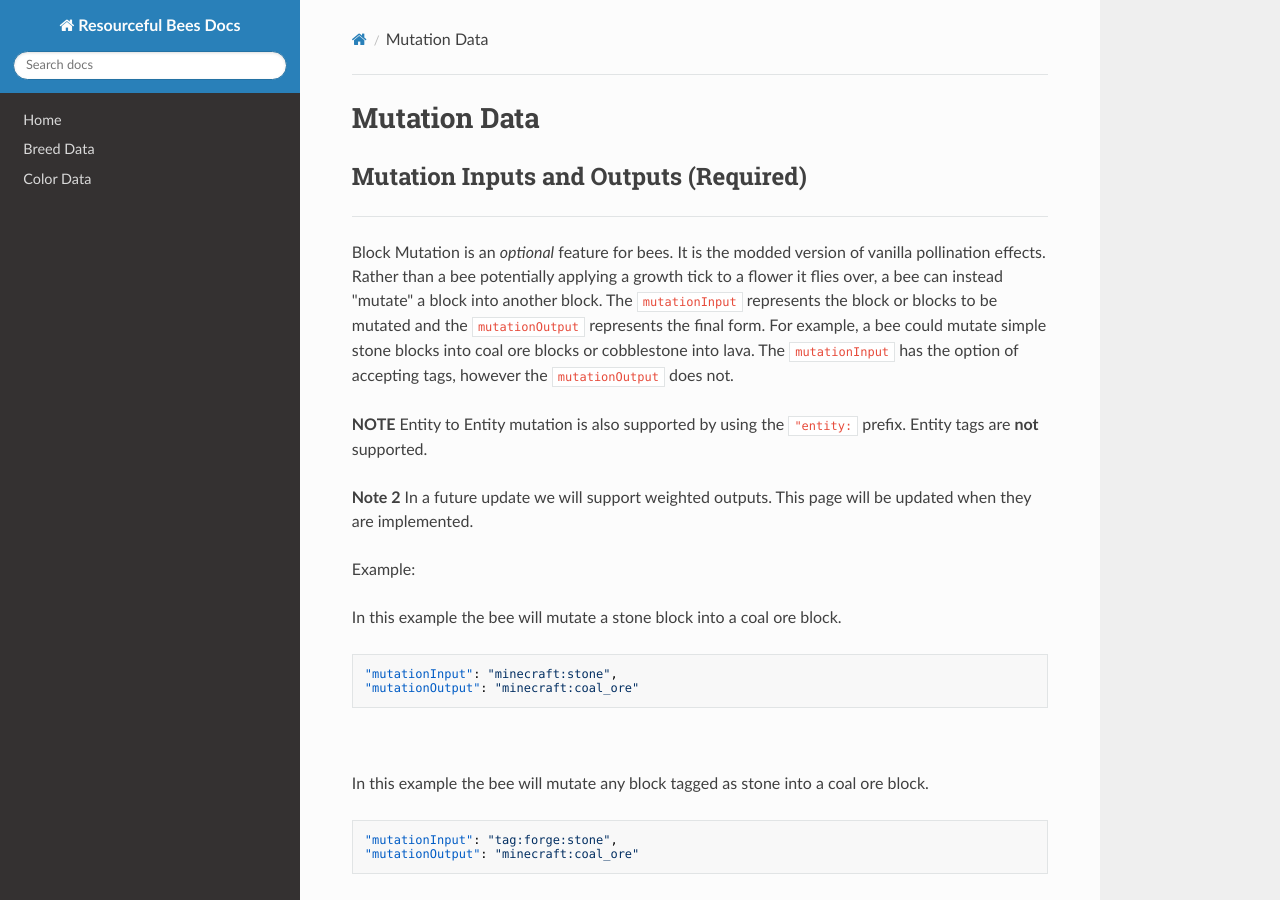
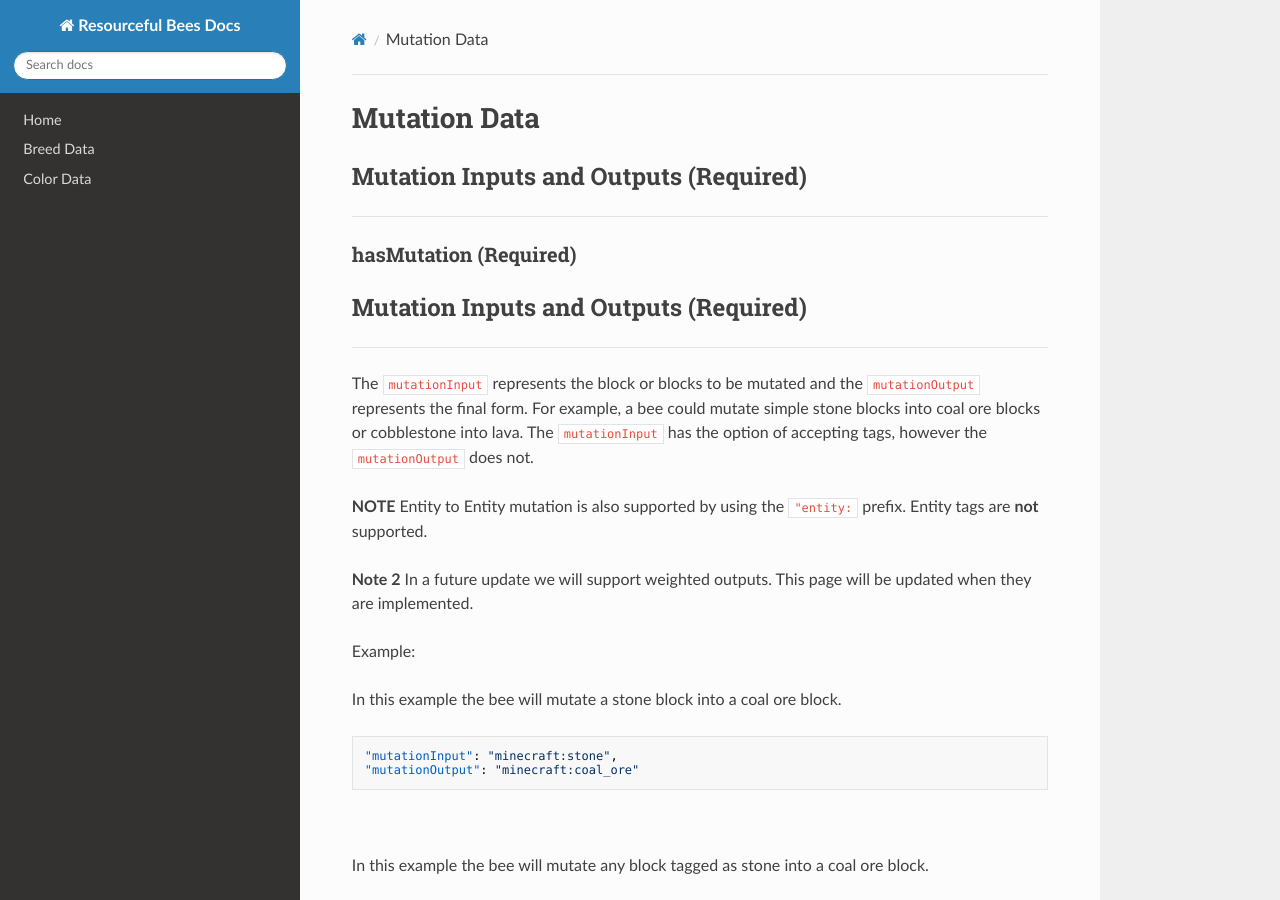
Before and after one commit to Team-Resourceful/ResourcefulBeesDocs, an MkDocs documentation site: the page built from docs/bee_data/mutation_data.md, in a window 1280 px wide and 900 px high. Built offline with MkDocs 1.6.1, drawn with Linux system fonts in a browser that asks for light colours; nearby versions of some CDN libraries.

Commit message:
docs/bee_data/mutation_data.md updated from https://stackedit.io/

```diff
--- a/docs/bee_data/mutation_data.md
+++ b/docs/bee_data/mutation_data.md
@@ -3,7 +3,14 @@
 ## **Mutation Inputs and Outputs** (Required)
 ***
 
-Block Mutation is an *optional* feature for bees. It is the modded version of vanilla pollination effects. Rather than a bee potentially applying a growth tick to a flower it flies over, a bee can instead "mutate" a block into another block. The `mutationInput` represents the block or blocks to be mutated and the `mutationOutput` represents the final form. For example, a bee could mutate simple stone blocks into coal ore blocks or cobblestone into lava. The `mutationInput` has the option of accepting tags, however the `mutationOutput` does not.
+### **hasMutation** (Required)
+
+
+
+## **Mutation Inputs and Outputs** (Required)
+***
+
+The `mutationInput` represents the block or blocks to be mutated and the `mutationOutput` represents the final form. For example, a bee could mutate simple stone blocks into coal ore blocks or cobblestone into lava. The `mutationInput` has the option of accepting tags, however the `mutationOutput` does not.
 
 **NOTE** Entity to Entity mutation is also supported by using the `"entity:` prefix. Entity tags are **not** supported.
 
@@ -51,9 +58,6 @@ In this example, the bee will mutate cobblestone into lava.<br>
 <br>
 <br>
 
-<br>
-<br>
-
 ## **Mutation Types** (Required)
 ***
 
```
Also changed, not shown: other parts of docs/bee_data/mutation_data.md (+1 -1 lines).
